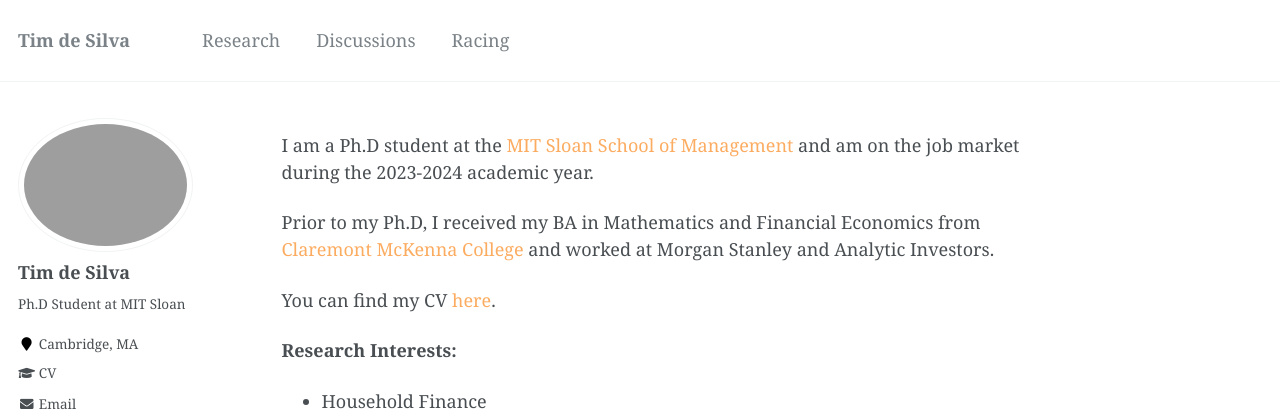
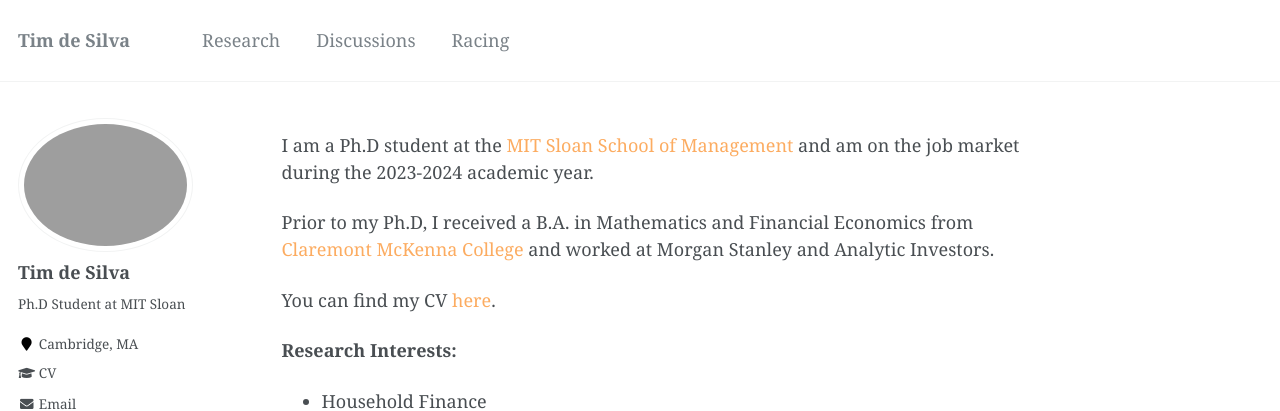
Before and after one commit to timhdesilva/timhdesilva.github.io, a Jekyll site: the page built from _pages/about.html, in a window 1280 px wide. Shown: the top 411 px of the page. Built offline with Jekyll 4.4.1, drawn with Linux system fonts in a browser that asks for light colours.

Commit message:
update about

```diff
--- a/_pages/about.html
+++ b/_pages/about.html
@@ -13,7 +13,7 @@ redirect_from:
 </p>
 
 <p>
-  Prior to my Ph.D, I received my BA in Mathematics and Financial Economics from <a style="text-decoration:none; color:rgb(252, 172, 97)" href="https://www.cmc.edu/">Claremont McKenna College</a> and worked at Morgan Stanley and Analytic Investors.
+  Prior to my Ph.D, I received a B.A. in Mathematics and Financial Economics from <a style="text-decoration:none; color:rgb(252, 172, 97)" href="https://www.cmc.edu/">Claremont McKenna College</a> and worked at Morgan Stanley and Analytic Investors.
 </p>
 
 <p>
```
